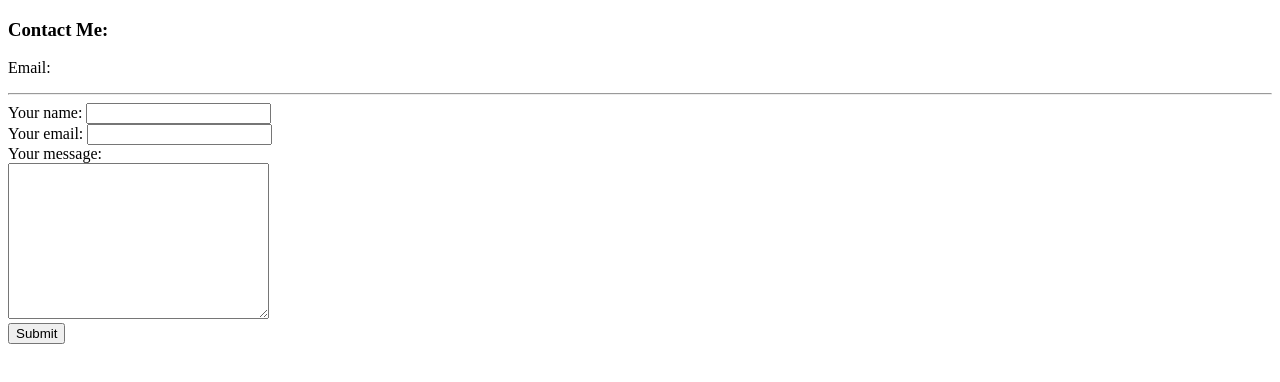
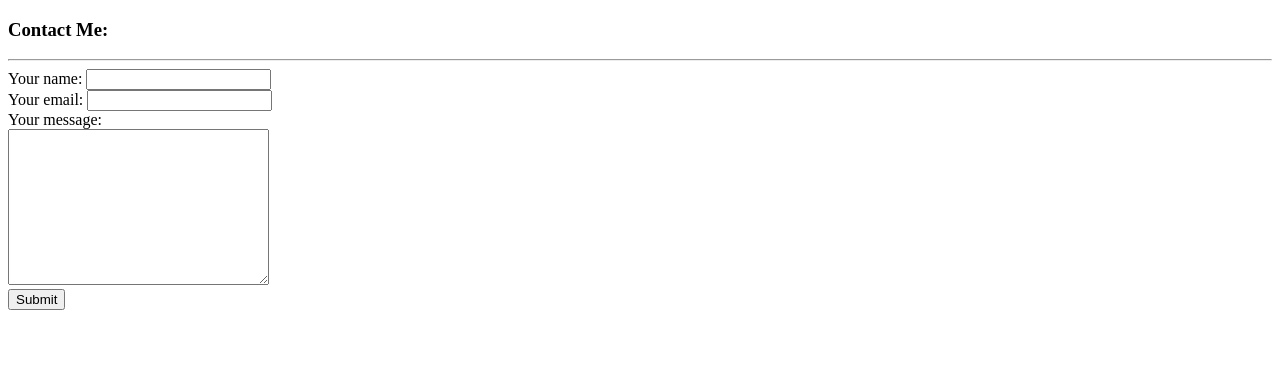
Before and after one commit to mroehrich2901/My-Bio, a plain HTML site: page contact.html in a window 1280 px wide. Drawn offline with Linux system fonts and the light colour scheme.

Commit message:
Update contact.html

```diff
--- a/contact.html
+++ b/contact.html
@@ -6,7 +6,6 @@
     </head>
     <body>
         <h3>Contact Me:</h3>
-        <p>Email: </p>
         <hr>
 
         <form action= "mailto:gamethrones00@gmail.com" method ="post" enctype = "text/plain" >
```
